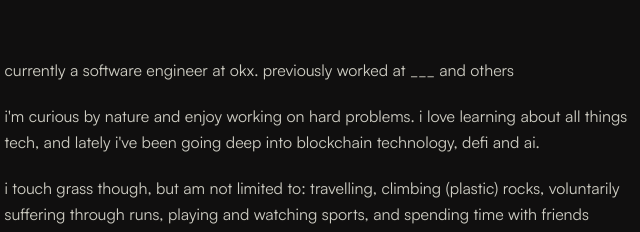
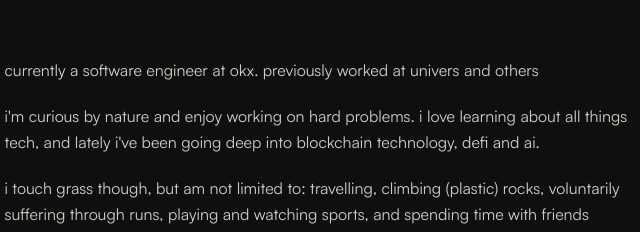
Before and after one commit to 0xwuchuan/wuchuan.xyz, an Astro site: page / in a window 1280 px wide. Shown: the part 160-392 px from the top of the page, 276-916 px from the left. Built offline with nearby package versions, Linux system fonts and the light colour scheme; Astro itself is replaced by a stand-in of ours.

Commit message:
feat: derive homepage work summary from experience data

```diff
--- a/src/pages/index.astro
+++ b/src/pages/index.astro
@@ -3,6 +3,14 @@
 import ActivityToyBox from "../components/ActivityToyBox.astro";
 import Footer from "../components/Footer.astro";
 import SiteShell from "../components/SiteShell.astro";
+import experiences from "../data/experiences.json";
+
+const sortedExperiences = [...experiences].sort((a, b) => {
+  if (a.year === "current") return -1;
+  if (b.year === "current") return 1;
+  return Number(b.year) - Number(a.year);
+});
+const [currentExperience, previousExperience] = sortedExperiences;
 ---
 
 <BaseLayout description="0xwuchuan is a software engineer curious about blockchain, DeFi, AI, and hard technical problems.">
@@ -10,8 +18,8 @@
     <main id="main-content" class="about page-pad">
       <div class="about-copy">
         <p>
-          currently a software engineer at <a href="https://www.okx.com/en-sg">okx</a>.
-          previously worked at ___ and others
+          currently a {currentExperience.title.toLowerCase()} at <a href={currentExperience.placelink}>{currentExperience.place.toLowerCase()}</a>.
+          previously worked at <a href={previousExperience.placelink}>{previousExperience.place.toLowerCase()}</a> and others
         </p>
         <p>
           i'm curious by nature and enjoy working on hard problems. i love learning about all things tech, and lately i've been going deep into blockchain technology, defi and ai.
```
